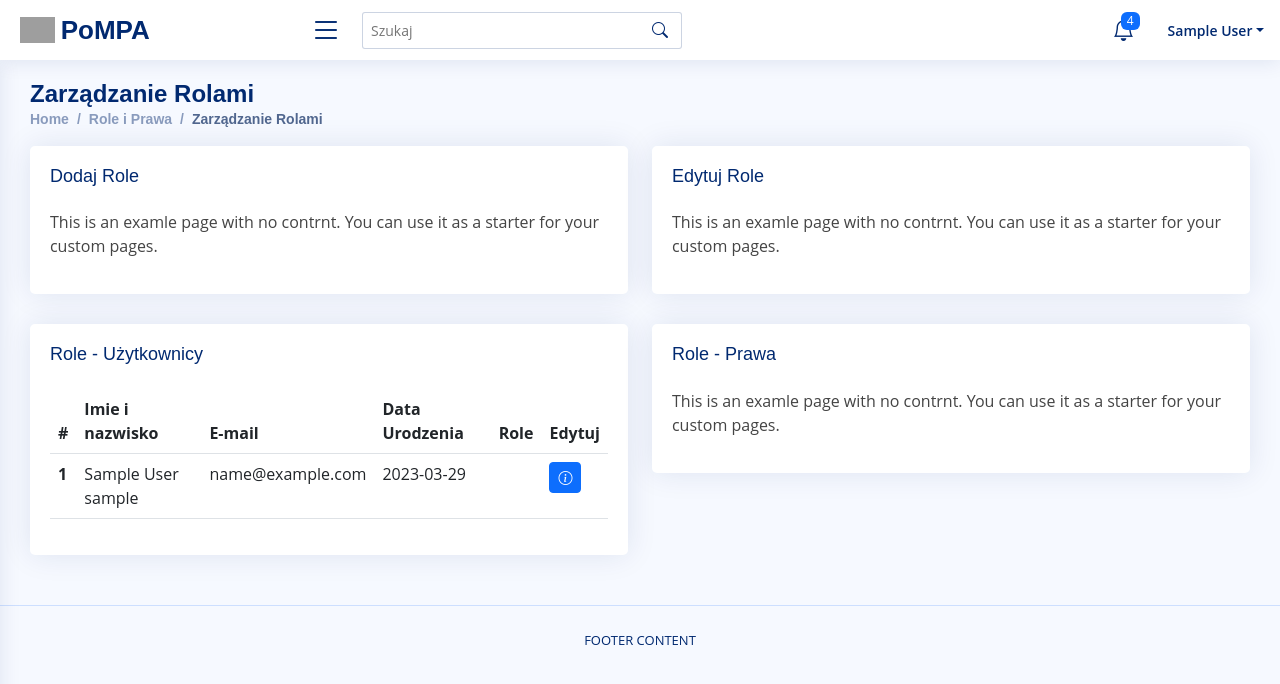
After one commit to luncer1/PoMPA, a Flask app: page /role-management in a window 1280 px wide. The commit adds this page. Shown: the top 684 px of the page. Run offline with Flask 3, Linux system fonts and the light colour scheme; the visitor is signed in with stand-in values (Sample User, id 1); data comes from the database, SQL or seed files in the repository; data that the repository does not hold is empty; some libraries are stand-ins or nearby versions; grey boxes are pictures that could not be loaded.

Commit message:
Added role management for users

```diff
--- a/pompa/models.py
+++ b/pompa/models.py
@@ -52,7 +52,7 @@ class Role(db.Model):
 
     id = db.Column(db.Integer,
                    autoincrement='auto', primary_key=True)
-    name = db.Column(db.String(50), nullable=False)
+    name = db.Column(db.String(50), nullable=False, unique=True)
     is_active = db.Column(db.Boolean, default=True)
     created_by = db.Column(db.Integer, db.ForeignKey('user.id'))
     modified_by = db.Column(db.Integer, db.ForeignKey('user.id'))
@@ -62,7 +62,7 @@ class Role(db.Model):
                             onupdate=datetime.now)
 
     def __repr__(self):
-        return f"Role({self.id},{self.name},Active:{self.is_active})"
+        return f"{str(self.name)}"
 
     def submit_changes(self, user_id):
         if self.created_by == None:
@@ -94,7 +94,7 @@ class User(db.Model, UserMixin):
     sur_name = db.Column(db.String(50), nullable=False)
     email = db.Column(db.String(200), nullable=False, unique=True)
     password = db.Column(db.String(100), nullable=False)
-    # description = db.Column(db.String(1000), nullable=True)
+    description = db.Column(db.String(1000), default="Brak opisu.")
     birth_date = db.Column(db.Date, nullable=False)
     created_by = db.Column(db.Integer, db.ForeignKey('user.id'))
     modified_by = db.Column(db.Integer, db.ForeignKey('user.id'))
--- a/pompa/routes.py
+++ b/pompa/routes.py
@@ -3,9 +3,12 @@ from flask import render_template, request, redirect, url_for, flash
 from pompa import app, db
 from pompa.forms import LoginForm, RegisterForm
 from pompa import bcrpyt
-from pompa.models import User, Permission
+from pompa.models import User, Permission, Role
 from flask_login import login_required, login_user, logout_user, current_user
 import json
+import time
+
+create_database = False
 
 
 def login_only_for_guest(f):
@@ -41,6 +44,9 @@ def dashboard():
 @app.route('/login', methods=['POST', 'GET'])
 @login_only_for_guest
 def login():
+    if create_database == True:
+        db.create_all()
+        db.session.commit()
     form = LoginForm()
     if request.method == 'POST':
         if form.is_submitted():
@@ -107,3 +113,41 @@ def profile(id):
         flash('Nie ma takiego użytkownika', 'error')
         return redirect(url_for('dashboard'))
     return render_template('profile.html', user=current_user, viewed_user=user)
+
+
+@app.route('/role-management', methods=['GET', 'POST'])
+@login_required
+def role_management():
+    all_users = User.query.all()
+    all_roles = Role.query.all()
+
+    if request.method == 'POST':
+        if request.form.get('current_operation') == 'edit-role':
+            selected_user = User.query.filter_by(
+                id=request.form.get('user_id')).first()
+            return json.dumps({'full_name': selected_user.name + " " + selected_user.sur_name,
+                               'all_roles': [role.name for role in all_roles],
+                               'user_roles': [role.name for role in selected_user.roles],
+                               'user_id': request.form.get('user_id')})
+        elif request.form.get('current_operation') == 'save-role':
+            selected_user = User.query.filter_by(
+                id=request.form.get('user_id')).first()
+            if request.form.get('roles') == "":
+                selected_roles = ""
+            else:
+                selected_roles = request.form.get('roles').split(',')
+
+            for role in selected_roles:
+                role_object = Role.query.filter_by(name=role).first()
+                if role_object not in selected_user.roles:
+                    selected_user.add_role(role_object)
+            selected_user.submit_changes(current_user.id)
+            for role in selected_user.roles[:]:
+                if role.name not in selected_roles:
+                    selected_user.remove_role(role)
+                    selected_user.submit_changes(current_user.id)
+
+            return json.dumps({'user_roles': [role.name for role in selected_user.roles],
+                               'user_id': request.form.get('user_id')})
+
+    return render_template('role-management.html', user=current_user, all_users=all_users, all_roles=all_roles)
--- a/pompa/templates/menu.html
+++ b/pompa/templates/menu.html
@@ -11,77 +11,18 @@
 
         <li class="nav-item">
             <a class="nav-link collapsed" data-bs-target="#components-nav" data-bs-toggle="collapse" href="#">
-                <i class="bi bi-menu-button-wide"></i><span>Components</span><i class="bi bi-chevron-down ms-auto"></i>
+                <i class="bi bi-menu-button-wide"></i><span>Role i Prawa</span><i
+                    class="bi bi-chevron-down ms-auto"></i>
             </a>
             <ul id="components-nav" class="nav-content collapse " data-bs-parent="#sidebar-nav">
                 <li>
-                    <a href="components-alerts.html">
-                        <i class="bi bi-circle"></i><span>Alerts</span>
+                    <a href="{{url_for('role_management')}}">
+                        <i class="bi bi-circle"></i><span>Zarządzanie Rolami</span>
                     </a>
                 </li>
                 <li>
-                    <a href="components-accordion.html">
-                        <i class="bi bi-circle"></i><span>Accordion</span>
-                    </a>
-                </li>
-                <li>
-                    <a href="components-badges.html">
-                        <i class="bi bi-circle"></i><span>Badges</span>
-                    </a>
-                </li>
-                <li>
-                    <a href="components-breadcrumbs.html">
-                        <i class="bi bi-circle"></i><span>Breadcrumbs</span>
-                    </a>
-                </li>
-                <li>
-                    <a href="components-buttons.html">
-                        <i class="bi bi-circle"></i><span>Buttons</span>
-                    </a>
-                </li>
-                <li>
-                    <a href="components-cards.html">
-                        <i class="bi bi-circle"></i><span>Cards</span>
-                    </a>
-                </li>
-                <li>
-                    <a href="components-carousel.html">
-                        <i class="bi bi-circle"></i><span>Carousel</span>
-                    </a>
-                </li>
-                <li>
-                    <a href="components-list-group.html">
-                        <i class="bi bi-circle"></i><span>List group</span>
-                    </a>
-                </li>
-                <li>
-                    <a href="components-modal.html">
-                        <i class="bi bi-circle"></i><span>Modal</span>
-                    </a>
-                </li>
-                <li>
-                    <a href="components-tabs.html">
-                        <i class="bi bi-circle"></i><span>Tabs</span>
-                    </a>
-                </li>
-                <li>
-                    <a href="components-pagination.html">
-                        <i class="bi bi-circle"></i><span>Pagination</span>
-                    </a>
-                </li>
-                <li>
-                    <a href="components-progress.html">
-                        <i class="bi bi-circle"></i><span>Progress</span>
-                    </a>
-                </li>
-                <li>
-                    <a href="components-spinners.html">
-                        <i class="bi bi-circle"></i><span>Spinners</span>
-                    </a>
-                </li>
-                <li>
-                    <a href="components-tooltips.html">
-                        <i class="bi bi-circle"></i><span>Tooltips</span>
+                    <a href="permission-management.html">
+                        <i class="bi bi-circle"></i><span>Zarządzanie pozwoleniami</span>
                     </a>
                 </li>
             </ul>
--- /dev/null
+++ b/pompa/templates/role-management.html
@@ -0,0 +1,193 @@
+{% extends "base.html" %}
+{% block flashes %}
+{% with messages = get_flashed_messages(with_categories = true) %}
+{% if messages %}
+{% include "flash.html" %}
+{% endif %}
+{% endwith %}
+{% endblock %}
+{% block header %}
+{% include 'top-navbar.html' %}
+{% endblock header %}
+
+{% block menu %}
+{% include 'menu.html' %}
+{% endblock menu %}
+
+{% block main %}
+<main id="main" class="main">
+
+    <div class="pagetitle">
+        <h1>Zarządzanie Rolami</h1>
+        <nav>
+            <ol class="breadcrumb">
+                <li class="breadcrumb-item"><a href="index.html">Home</a></li>
+                <li class="breadcrumb-item">Role i Prawa</li>
+                <li class="breadcrumb-item active">Zarządzanie Rolami</li>
+            </ol>
+        </nav>
+    </div><!-- End Page Title -->
+
+    <section class="section">
+        <div class="row">
+            <div class="col-lg-6">
+
+                <div class="card">
+                    <div class="card-body">
+                        <h5 class="card-title">Dodaj Role</h5>
+                        <p>This is an examle page with no contrnt. You can use it as a starter for your custom pages.
+                        </p>
+                    </div>
+                </div>
+
+            </div>
+
+            <div class="col-lg-6">
+
+                <div class="card">
+                    <div class="card-body">
+                        <h5 class="card-title">Edytuj Role</h5>
+                        <p>This is an examle page with no contrnt. You can use it as a starter for your custom pages.
+                        </p>
+                    </div>
+                </div>
+
+            </div>
+        </div>
+        <div class="row">
+            <div class="col-lg-6">
+
+                <div class="card">
+                    <div class="card-body">
+                        <h5 class="card-title">Role - Użytkownicy</h5>
+                        <table class="table table-hover">
+                            <thead>
+                                <tr>
+                                    <th scope="col">#</th>
+                                    <th scope="col">Imie i nazwisko</th>
+                                    <th scope="col">E-mail</th>
+                                    <th scope="col">Data Urodzenia</th>
+                                    <th scope="col">Role</th>
+                                    <th scope="col">Edytuj</th>
+                                </tr>
+                            </thead>
+                            <tbody>
+                                <div class="modal fade" id="role-users" tabindex="-1">
+                                    <div class="modal-dialog modal-dialog-centered">
+                                        <div class="modal-content">
+                                            <div class="modal-header">
+                                                <h5 class="modal-title">
+                                                </h5>
+                                                <button type="button" class="btn-close" data-bs-dismiss="modal"
+                                                    aria-label="Close"></button>
+                                            </div>
+                                            <div class="modal-body">
+                                            </div>
+                                            <div class="modal-footer">
+                                                <button type="button" class="btn btn-secondary"
+                                                    data-bs-dismiss="modal">Close</button>
+                                                <button type="button" data-current-user=""
+                                                    class="btn btn-primary save-role-user" data-bs-dismiss="modal">Save
+                                                    changes</button>
+                                            </div>
+                                        </div>
+                                    </div>
+                                </div>
+                                {% for single_user in all_users %}
+
+                                <tr id="user{{single_user.id}}">
+                                    <th scope="row">{{ single_user.id }}</th>
+                                    <td>{{ single_user.name }} {{ single_user.sur_name }}</td>
+                                    <td>{{ single_user.email }}</td>
+                                    <td>{{ single_user.birth_date }}</td>
+                                    <td class="user-roles">{% for role in single_user.roles %} {{ role}}{%if not
+                                        loop.last%}, {% endif %}{%
+                                        endfor %}</td>
+                                    <td><button type="button" class="btn btn-primary btn-sm edit-user-role"
+                                            data-user-id="{{ single_user.id }}">
+                                            <i class="bi bi-info-circle"></i>
+                                        </button></td>
+                                </tr>
+                                {% endfor %}
+                            </tbody>
+                        </table>
+                    </div>
+                </div>
+
+            </div>
+
+            <div class="col-lg-6">
+
+                <div class="card">
+                    <div class="card-body">
+                        <h5 class="card-title">Role - Prawa</h5>
+                        <p>This is an examle page with no contrnt. You can use it as a starter for your custom pages.
+                        </p>
+                    </div>
+                </div>
+
+            </div>
+        </div>
+    </section>
+
+</main>
+{% endblock main %}
+
+{% block footer %}
+{% include 'footer.html' %}
+<script src="//ajax.googleapis.com/ajax/libs/jquery/1.9.1/jquery.min.js"></script>
+<script>
+    $('.edit-user-role').click(function () {
+        $.ajax({
+            type: "POST",
+            url: "{{ url_for('role_management') }}",
+            data: {
+                'current_operation': 'edit-role',
+                'user_id': $(this).data('user-id')
+            },
+            success: function (data) {
+                data = JSON.parse(data)
+                $('.save-role-user').data('current-user', data['user_id'])
+                $('#role-users').modal('show');
+                $('#role-users .modal-title').text(data['full_name']);
+                $('#role-users .modal-body').text('')
+                data['all_roles'].forEach(function (currentValue, index, arr) {
+                    $('#role-users .modal-body').append($(`<button type="button" style="margin-right:5px" class="btn ${jQuery.inArray(currentValue, data['user_roles']) == -1 ? 'btn-danger' : 'btn-success'} ${(data['user_id'] == '{{user.id}}' && currentValue == 'Admin') ? 'disabled' : ''} rounded-pill">${currentValue}</button>`).on('click', function () {
+                        if (data['user_id'] != '{{user.id}}' || currentValue != 'Admin') {
+                            $(this).toggleClass('btn-success');
+                            $(this).toggleClass('btn-danger');
+                        }
+                    }))
+                })
+            }
+        })
+    })
+    $('.save-role-user').click(function () {
+        let selected_roles = []
+        $('#role-users .btn-success').each(function () {
+            selected_roles.push($(this).text())
+        })
+        $.ajax({
+            type: "POST",
+            url: "{{ url_for('role_management') }}",
+            traditional: true,
+            data: {
+                'current_operation': 'save-role',
+                'user_id': $(this).data('current-user'),
+                'roles': [selected_roles]
+            },
+            success: function (data) {
+                data = JSON.parse(data);
+                let all_roles = [];
+                data['user_roles'].forEach(function (currentValue, index, arr) {
+                    all_roles.push(' ' + currentValue)
+
+                })
+                $('#user' + data['user_id'] + ' .user-roles').text(all_roles)
+            }
+        })
+    })
+
+
+</script>
+{% endblock footer %}
```
